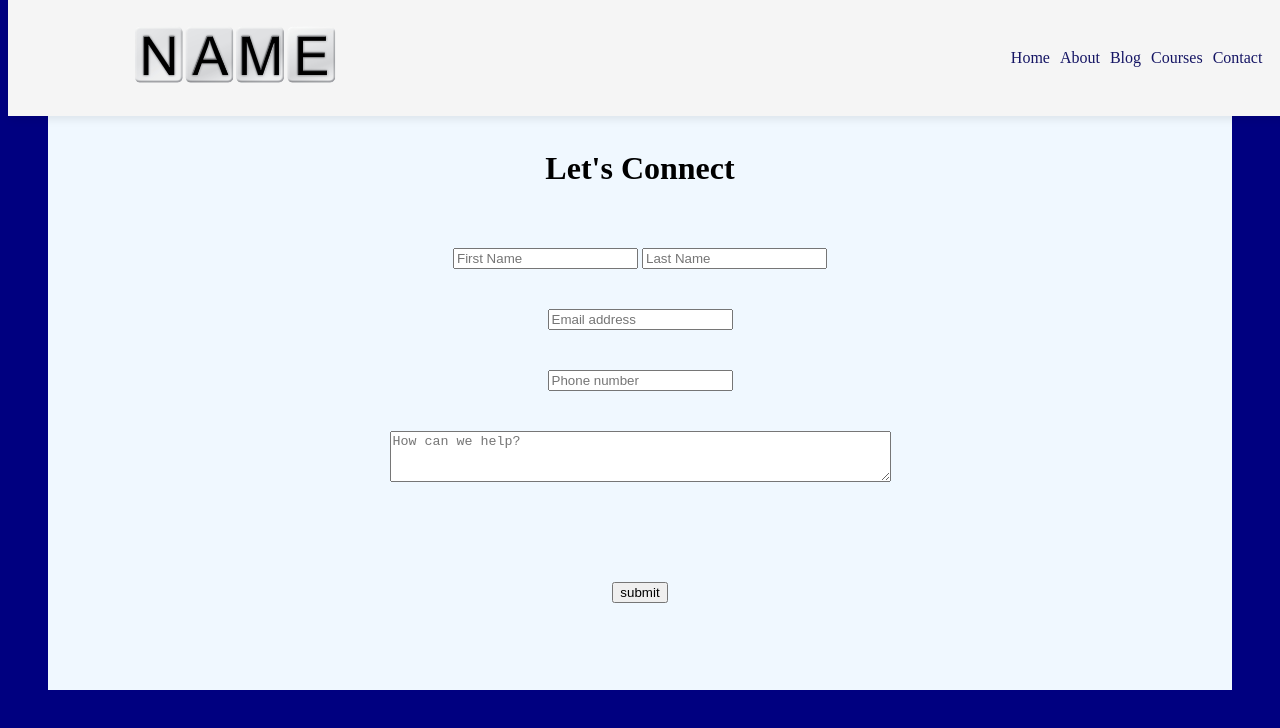
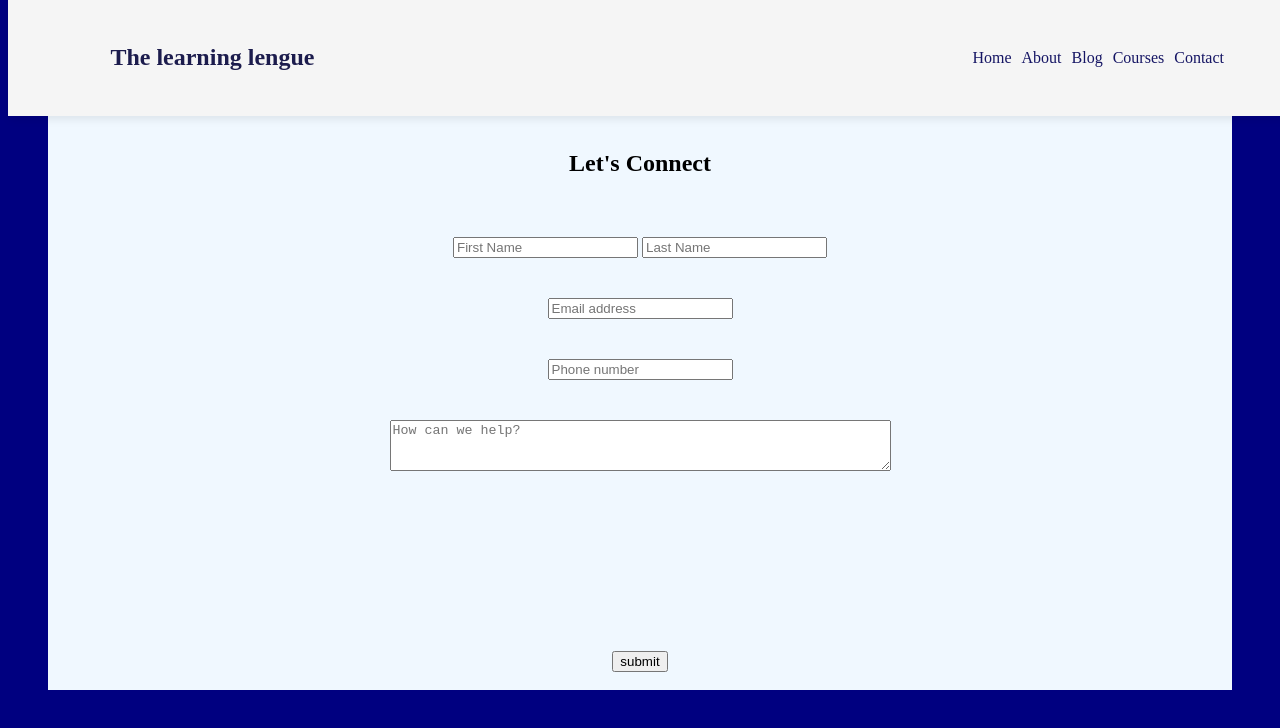
Before and after one commit to balasahebpatil-eng/my-js-project, a plain HTML site: page contact.html in a window 1280 px wide. Drawn offline with Linux system fonts and the light colour scheme.

Commit message:
uploaded educational project files

```diff
--- a/contact.html
+++ b/contact.html
@@ -8,14 +8,14 @@
 </head>
 <body>
     <nav>
-    <img src="pngtree-name-isolated-tiled-letters-concept-and-theme-label-png-image_10944477.png" alt="">
+    <h1 style="color: rgb(28, 28, 77);" >The learning lengue</h1>
      <div class = "navigation">
         <i id="close" class="ri-close-line"></i>
         <a href="index.html">Home</a>
-        <a href="about.html">About</a>
-        <a href="blog.html">Blog</a>
-        <a href="course.html">Courses</a>
-        <a href="contact.html">Contact</a>
+         <a href="about.html">About</a>
+         <a href="blog.html">Blog</a>
+         <a href="course.html">Courses</a>
+         <a href="contact.html">Contact</a>
 
         <i id="menu" class="ri-bar-chart-horizontal-fill"></i>
 
@@ -24,7 +24,7 @@
     </nav>
 
     <div class="contact1">
-    <h1>Let's Connect</h1>
+    <h2>Let's Connect</h2>
        <div class="contact">  <input type="text" placeholder = "First Name" name ="" id="">
      <input type="text" placeholder = "Last Name" name ="" id=""> </div>
        <div class="contact">  <input type="text" placeholder="Email address" name="" id=""> <br></div>
--- a/style4.css
+++ b/style4.css
@@ -109,6 +109,7 @@ nav{
     justify-content: space-between;
     padding: 1vw 8vw;
     gap: 500px;
+    font-weight: 500px;
     box-shadow: 2px 2px 10px rgba(0, 0, 0, 0.1);
     position: fixed;
     /* without position tag we cant access z-index */
--- a/style5.css
+++ b/style5.css
@@ -9,7 +9,7 @@ nav{
     padding: 0%; */
     top: 0;
     bottom: 0;
-    width: 90%;
+    width: 87%;
     display: flex;
     flex-direction: row;
     height: 90px;
@@ -61,13 +61,16 @@ nav .navigation a:hover{
 }
 h1{
  text-align: center;
-   margin-top: 50px;
+   /* margin-top: 50px;
    padding: 20px;
-   padding-top: 100px;
+   padding-top: 100px; */
 }
 h2{
     text-align: center;
     padding-top: 50px;
+     margin-top: 50px;
+   padding: 20px;
+   padding-top: 100px;
 }
 .contact{
     text-align: center;
```
Also changed, not shown: about.html (+1 -1 lines), blog.html (+2 -2 lines), course.html (+1 -1 lines), index.html (+2 -2 lines).
